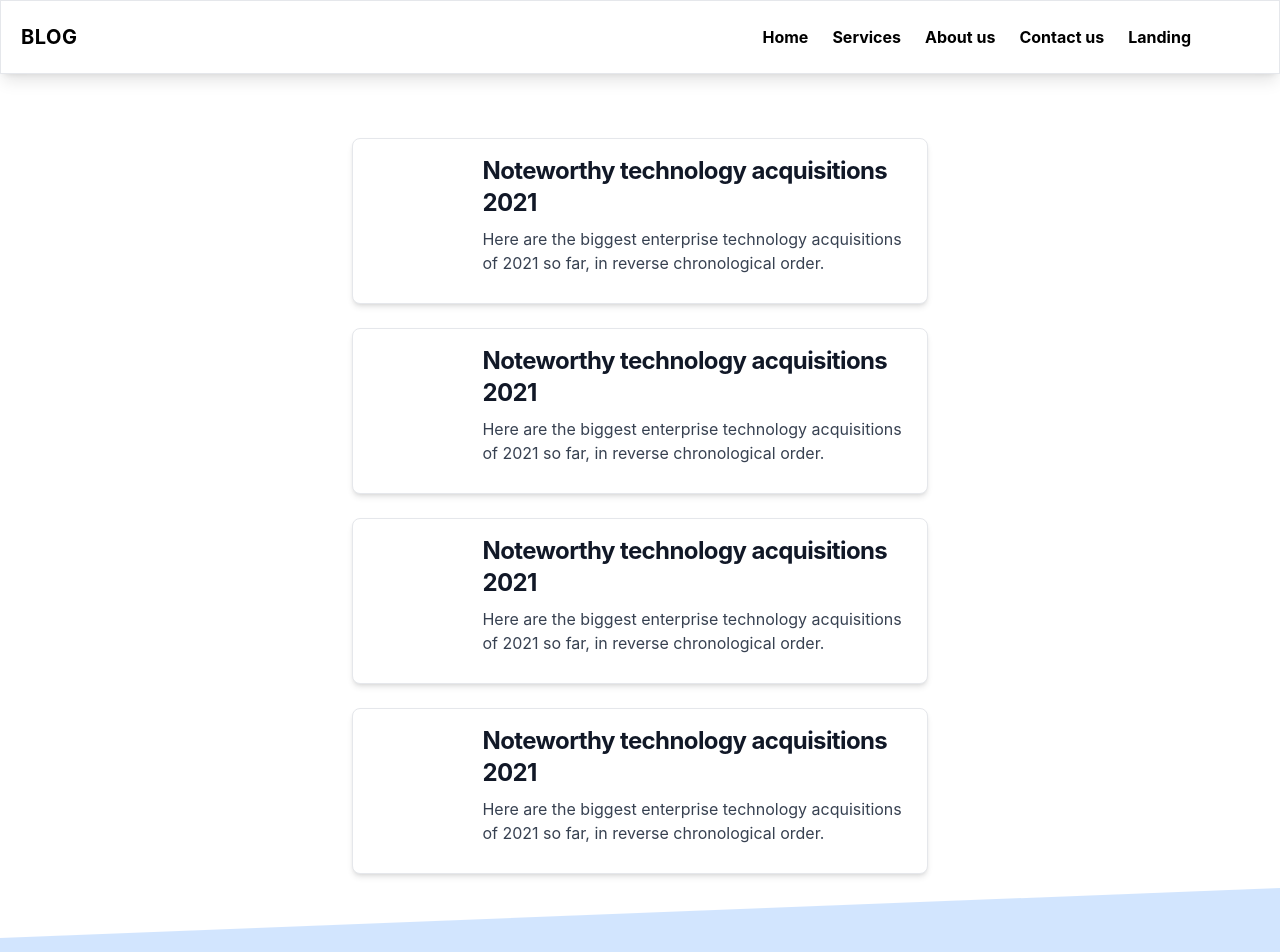
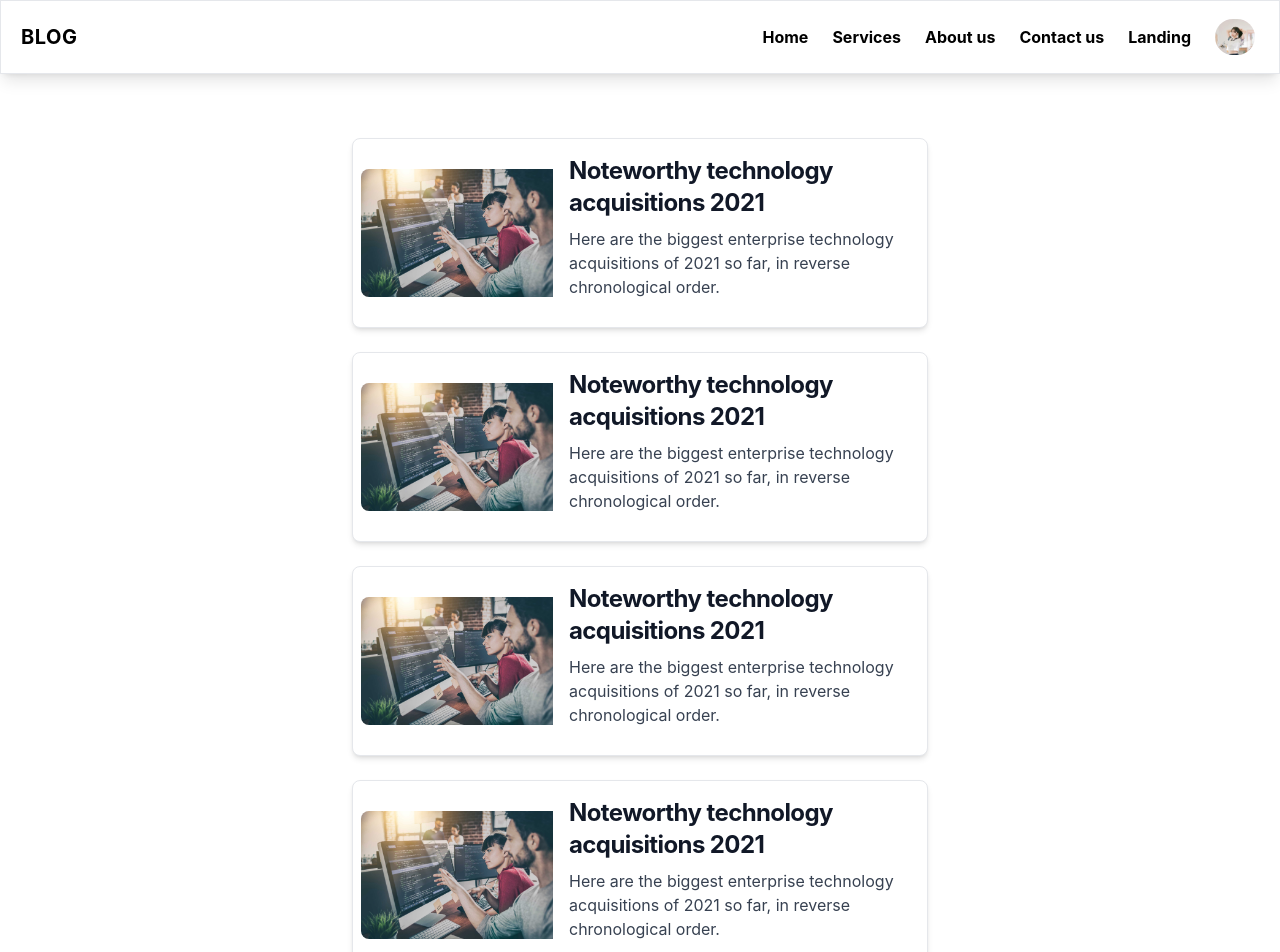
Before and after one commit to SteveCop/web, a Next.js app: page / in a window 1280 px wide. Shown: the top 952 px of the page. Built offline with nearby package versions, Linux system fonts and the light colour scheme; sample sign-in values are in the browser's storage.

Commit message:
update conflict

```diff
--- a/components/common/Logout/index.js
+++ b/components/common/Logout/index.js
@@ -25,7 +25,7 @@ export default function Logout () {
 
     return (
         <div className={'flex items-center w-10 h-8'} onClick={() => handleHidden()} >
-            <image className="inline object-cover w-10 h-9 rounded-full" src="/images/picture.jfif" alt="Profile image"/>
+            <img className="inline object-cover w-10 h-9 rounded-full" src="/images/picture.jfif" alt="Profile image"/>
             <div className={` ${hidden === 'hidden' ? 'hidden' : 'visible' } text-base bg-white rounded divide-gray-100 shadow absolute right-8 top-16 mt-2 w-56 divide-y`}>
                 <div className="px-4 py-3 text-black" >
                     <span className="block text-sm">Bonnie Green</span>
--- a/pages/index.js
+++ b/pages/index.js
@@ -16,7 +16,7 @@ export default function Home() {
       <Navbar />
       <main className={styles.main} >
         <a href="#" className="flex flex-col items-center bg-white rounded-lg border shadow-md md:flex-row md:max-w-xl hover:bg-gray-100 px-2">
-            <image className="object-cover w-full h-96 rounded-t-lg md:h-auto md:w-48 md:rounded-none md:rounded-l-lg" src="/images/ptech_home.jpg" alt=""/>
+            <img className="object-cover w-full h-96 rounded-t-lg md:h-auto md:w-48 md:rounded-none md:rounded-l-lg" src="/images/ptech_home.jpg" alt=""/>
             <div className="flex flex-col justify-between p-4 leading-normal">
                 <h5 className="mb-2 text-2xl font-bold tracking-tight text-gray-900 ">Noteworthy technology acquisitions 2021</h5>
                 <p className="mb-3 font-normal text-gray-700 dark:text-gray-400">Here are the biggest enterprise technology acquisitions of 2021 so far, in reverse chronological order.</p>
@@ -24,7 +24,7 @@ export default function Home() {
         </a>
         <br/>
         <a href="#" className="flex flex-col items-center bg-white rounded-lg border shadow-md md:flex-row md:max-w-xl hover:bg-gray-100 dark:border-gray-700 dark:bg-gray-800 dark:hover:bg-gray-700 px-2">
-            <image className="object-cover w-full h-96 rounded-t-lg md:h-auto md:w-48 md:rounded-none md:rounded-l-lg" src="/images/ptech_home.jpg" alt=""/>
+            <img className="object-cover w-full h-96 rounded-t-lg md:h-auto md:w-48 md:rounded-none md:rounded-l-lg" src="/images/ptech_home.jpg" alt=""/>
             <div className="flex flex-col justify-between p-4 leading-normal">
                 <h5 className="mb-2 text-2xl font-bold tracking-tight text-gray-900 dark:text-white">Noteworthy technology acquisitions 2021</h5>
                 <p className="mb-3 font-normal text-gray-700 dark:text-gray-400">Here are the biggest enterprise technology acquisitions of 2021 so far, in reverse chronological order.</p>
@@ -32,7 +32,7 @@ export default function Home() {
         </a>
         <br/>
         <a href="#" className="flex flex-col items-center bg-white rounded-lg border shadow-md md:flex-row md:max-w-xl hover:bg-gray-100 dark:border-gray-700 dark:bg-gray-800 dark:hover:bg-gray-700 px-2">
-            <image className="object-cover w-full h-96 rounded-t-lg md:h-auto md:w-48 md:rounded-none md:rounded-l-lg" src="/images/ptech_home.jpg" alt=""/>
+            <img className="object-cover w-full h-96 rounded-t-lg md:h-auto md:w-48 md:rounded-none md:rounded-l-lg" src="/images/ptech_home.jpg" alt=""/>
             <div className="flex flex-col justify-between p-4 leading-normal">
                 <h5 className="mb-2 text-2xl font-bold tracking-tight text-gray-900 dark:text-white">Noteworthy technology acquisitions 2021</h5>
                 <p className="mb-3 font-normal text-gray-700 dark:text-gray-400">Here are the biggest enterprise technology acquisitions of 2021 so far, in reverse chronological order.</p>
@@ -40,7 +40,7 @@ export default function Home() {
         </a>
         <br/>
         <a href="#" className="flex flex-col items-center bg-white rounded-lg border shadow-md md:flex-row md:max-w-xl hover:bg-gray-100 dark:border-gray-700 dark:bg-gray-800 dark:hover:bg-gray-700 px-2">
-            <image className="object-cover w-full h-96 rounded-t-lg md:h-auto md:w-48 md:rounded-none md:rounded-l-lg" src="/images/ptech_home.jpg" alt=""/>
+            <img className="object-cover w-full h-96 rounded-t-lg md:h-auto md:w-48 md:rounded-none md:rounded-l-lg" src="/images/ptech_home.jpg" alt=""/>
             <div className="flex flex-col justify-between p-4 leading-normal">
                 <h5 className="mb-2 text-2xl font-bold tracking-tight text-gray-900 dark:text-white">Noteworthy technology acquisitions 2021</h5>
                 <p className="mb-3 font-normal text-gray-700 dark:text-gray-400">Here are the biggest enterprise technology acquisitions of 2021 so far, in reverse chronological order.</p>
--- a/pages/landing.js
+++ b/pages/landing.js
@@ -125,7 +125,7 @@ export default function Home() {
 
                 <div className="w-full md:w-4/12 px-4 mr-auto ml-auto">
                   <div className="relative flex flex-col min-w-0 break-words bg-white w-full mb-6 shadow-lg rounded-lg bg-blue-800/75">
-                    <image
+                    <img
                       alt="..."
                       src="https://cdn.shopify.com/s/files/1/1789/5809/products/0620-BloomyDays-Thumbnail-01_1600x.jpg?v=1592275040"
                       className="w-full align-middle rounded-t-lg"
@@ -180,7 +180,7 @@ export default function Home() {
           <div className="container mx-auto px-4">
             <div className="items-center flex flex-wrap">
               <div className="w-full md:w-4/12 ml-auto mr-auto px-4">
-                <image
+                <img
                   alt="..."
                   className="max-w-full rounded-lg shadow-lg"
                   src="https://i.pinImage.com/originals/62/f1/65/62f165cebd814ec81f1e5a324eecbdd1.jpg"
@@ -261,7 +261,7 @@ export default function Home() {
             <div className="flex flex-wrap">
               <div className="w-full md:w-6/12 lg:w-3/12 lg:mb-0 mb-12 px-4">
                 <div className="px-6">
-                  <image
+                  <img
                     alt="..."
                     src="/images/team-1-800x800.jpg"
                     className="shadow-lg rounded-full mx-auto max-w-120-px"
@@ -296,7 +296,7 @@ export default function Home() {
               </div>
               <div className="w-full md:w-6/12 lg:w-3/12 lg:mb-0 mb-12 px-4">
                 <div className="px-6">
-                  <image
+                  <img
                     alt="..."
                     src="/images/team-2-800x800.jpg"
                     className="shadow-lg rounded-full mx-auto max-w-120-px"
@@ -325,7 +325,7 @@ export default function Home() {
               </div>
               <div className="w-full md:w-6/12 lg:w-3/12 lg:mb-0 mb-12 px-4">
                 <div className="px-6">
-                  <image
+                  <img
                     alt="..."
                     src="/images/team-3-800x800.jpg"
                     className="shadow-lg rounded-full mx-auto max-w-120-px"
@@ -360,7 +360,7 @@ export default function Home() {
               </div>
               <div className="w-full md:w-6/12 lg:w-3/12 lg:mb-0 mb-12 px-4">
                 <div className="px-6">
-                  <image
+                  <img
                     alt="..."
                     src="/images/team-4-470x470.png"
                     className="shadow-lg rounded-full mx-auto max-w-120-px"
```
Also changed, not shown: 2 other files (tests, documents, lock files or other folders).
